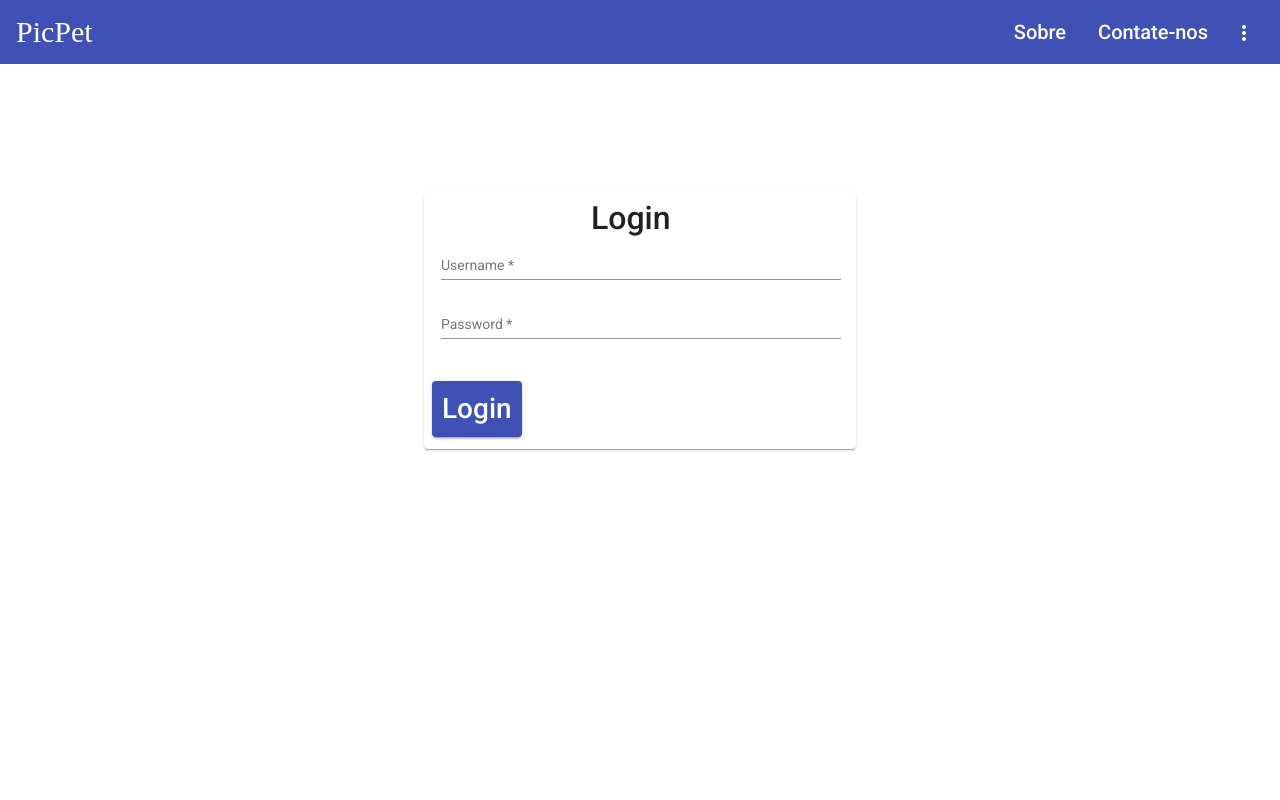
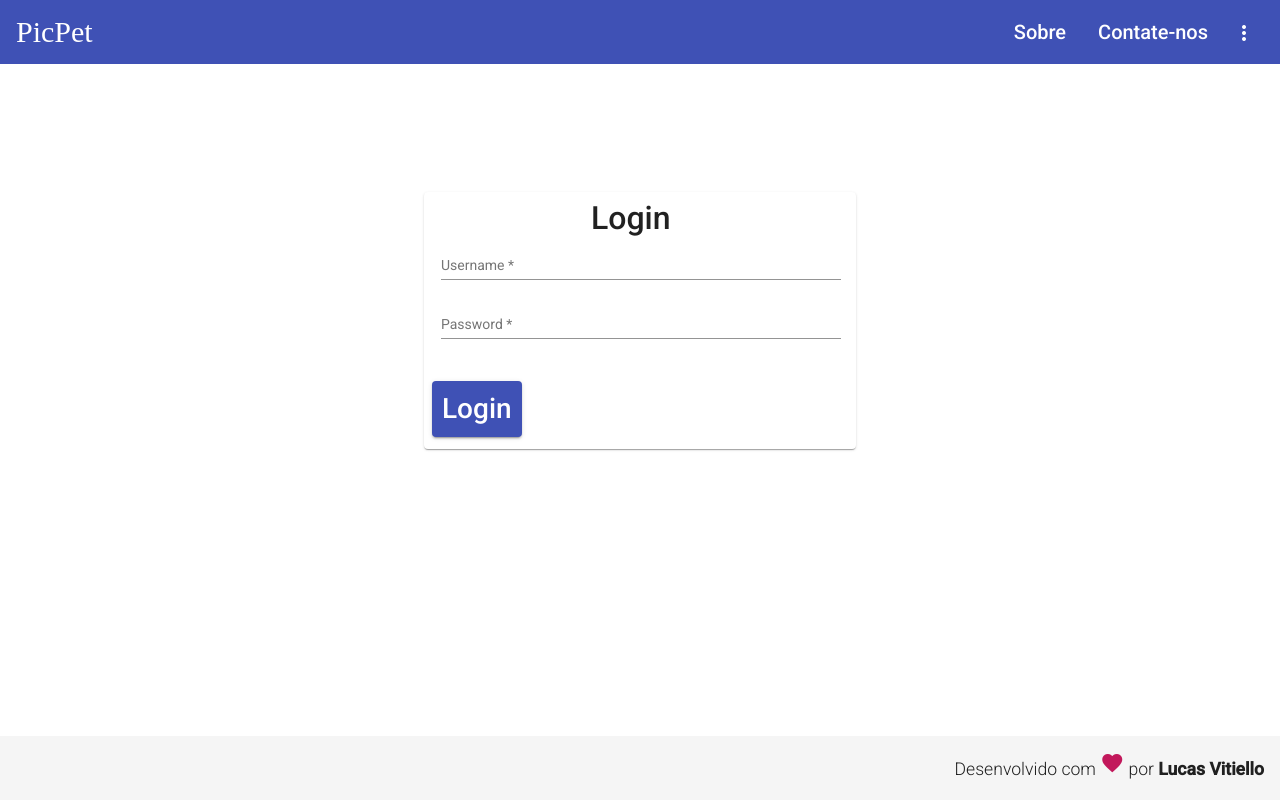
Before and after one commit to VitielloL/Lapilha-PicPet, an Angular app in the folder front/: page / in a window 1280 px wide. Built offline with nearby package versions, Linux system fonts and the light colour scheme; a web font is replaced by a local one.

Commit message:
footer login v0.1

```diff
--- a/front/src/app/components/login/login.component.html
+++ b/front/src/app/components/login/login.component.html
@@ -55,3 +55,10 @@
         <button class="loginButon" mat-raised-button (click)="login()" color="primary">Login</button>
     </mat-card-actions>
 </mat-card>
+
+<mat-toolbar class="loginFooter">
+    <span>
+      Desenvolvido com <i class="material-icons"> favorite </i> por
+      <strong>Lucas Vitiello</strong>
+    </span>
+  </mat-toolbar>
--- a/front/src/app/components/login/login.component.scss
+++ b/front/src/app/components/login/login.component.scss
@@ -33,3 +33,20 @@
     margin-bottom: 4px;
   }
 }
+
+.loginFooter {
+  position: fixed;
+  bottom: 0;
+  display: flex;
+  justify-content: flex-end;
+  // background-color: #f5f5f5;
+
+  span {
+    font-weight: 300;
+    font-size: 1.1rem;
+  }
+  i {
+    // color: red;
+    color: #c2185b;
+  }
+}
```
